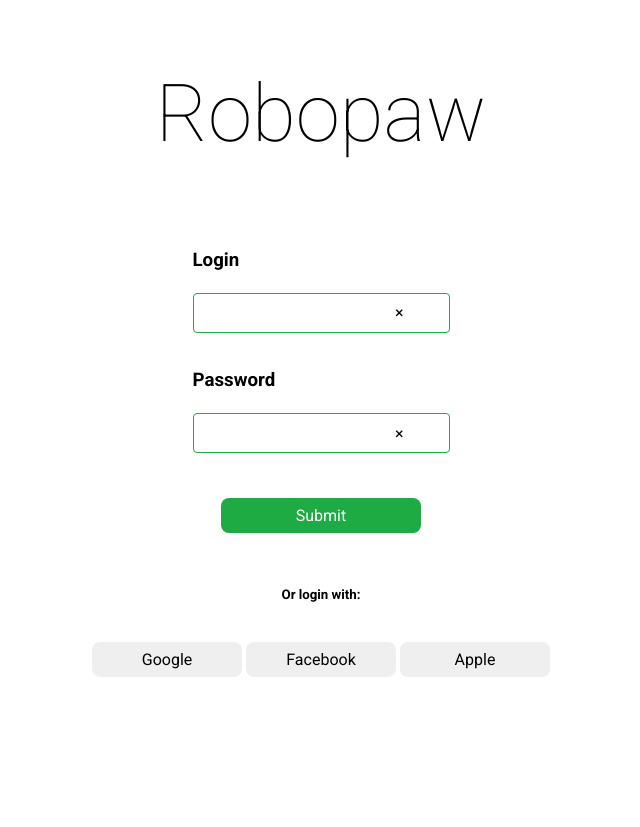
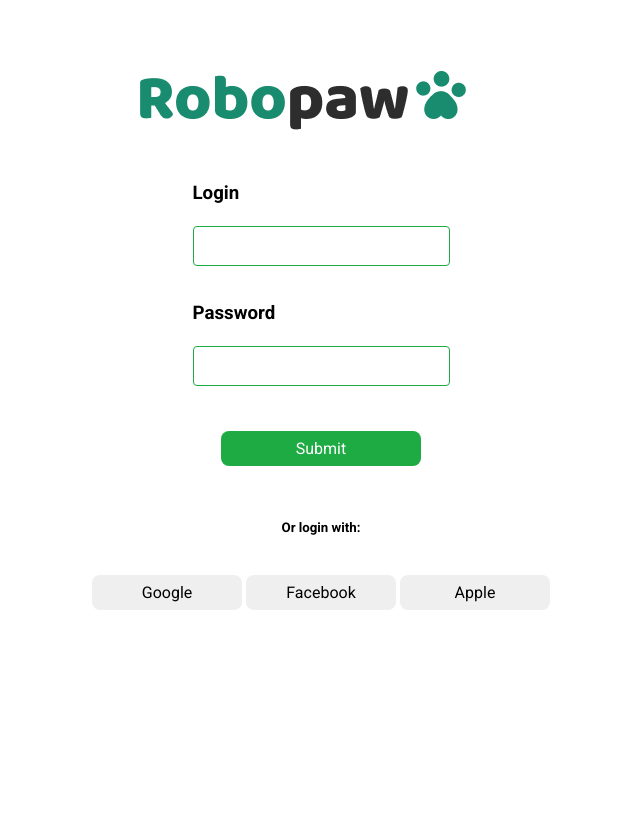
Before and after one commit to ahsanbari/Robopaw, a website built with Vite: page index.html in a window 1280 px wide. Shown: the whole page, without its empty margins (319-959 px from the left). After the commit the page ends 800 px from the top, so only its background shows below. Built offline with nearby package versions, Linux system fonts and the light colour scheme.

Commit message:
login flow

```diff
--- a/index.html
+++ b/index.html
@@ -16,7 +16,7 @@
 	</head>
 	<body>
 		<header>
-			<h1>Robopaw</h1>
+			<img src="/src/assets/logo-full.png" />
 		</header>
 
 		<section class="rp-login">
@@ -39,9 +39,15 @@
 			<h5>Or login with:</h5>
 
 			<div class="rp-login-buttonContainer--addtional">
-				<boring-button>Google</boring-button>
-				<boring-button>Facebook</boring-button>
-				<boring-button>Apple</boring-button>
+				<boring-button>
+					<a href="pairing.html">Google</a>
+				</boring-button>
+				<boring-button>
+					<a href="pairing.html">Facebook</a>
+				</boring-button>
+				<boring-button>
+					<a href="pairing.html">Apple</a>
+				</boring-button>
 			</div>
 		</section>
 
--- a/src/inputs/BoringTextbox.ts
+++ b/src/inputs/BoringTextbox.ts
@@ -71,7 +71,6 @@ export class BoringTextbox extends HTMLElement {
         <label><slot></slot></label>
         <div class="wrapper">
             <input type="text" placeholder="">
-            <boring-button type="ghost" class="clear-button" aria-label="Clear">&times;</boring-button>
         </div>
         `;
 
--- a/src/style.css
+++ b/src/style.css
@@ -34,7 +34,10 @@ h4 {
 	color: #4d11f3;
 }
 header {
-	text-align: center;
+	display: flex;
+	justify-content: center;
+	align-items: center;
+	margin-top: 60px;
 }
 
 .rp-login {
```
Also changed, not shown: src/assets/logo-full.png (added), src/assets/logo.png (added).
